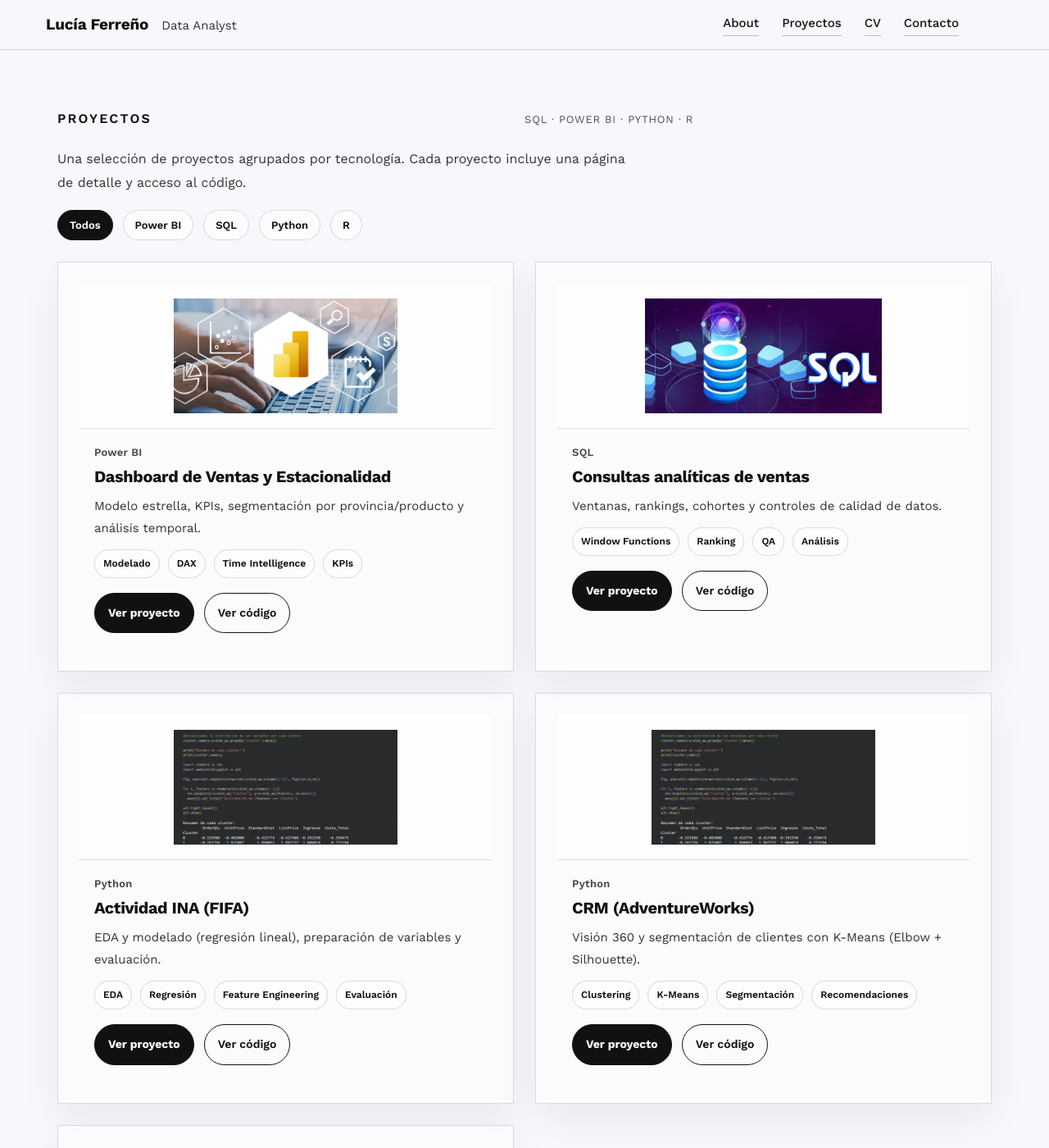
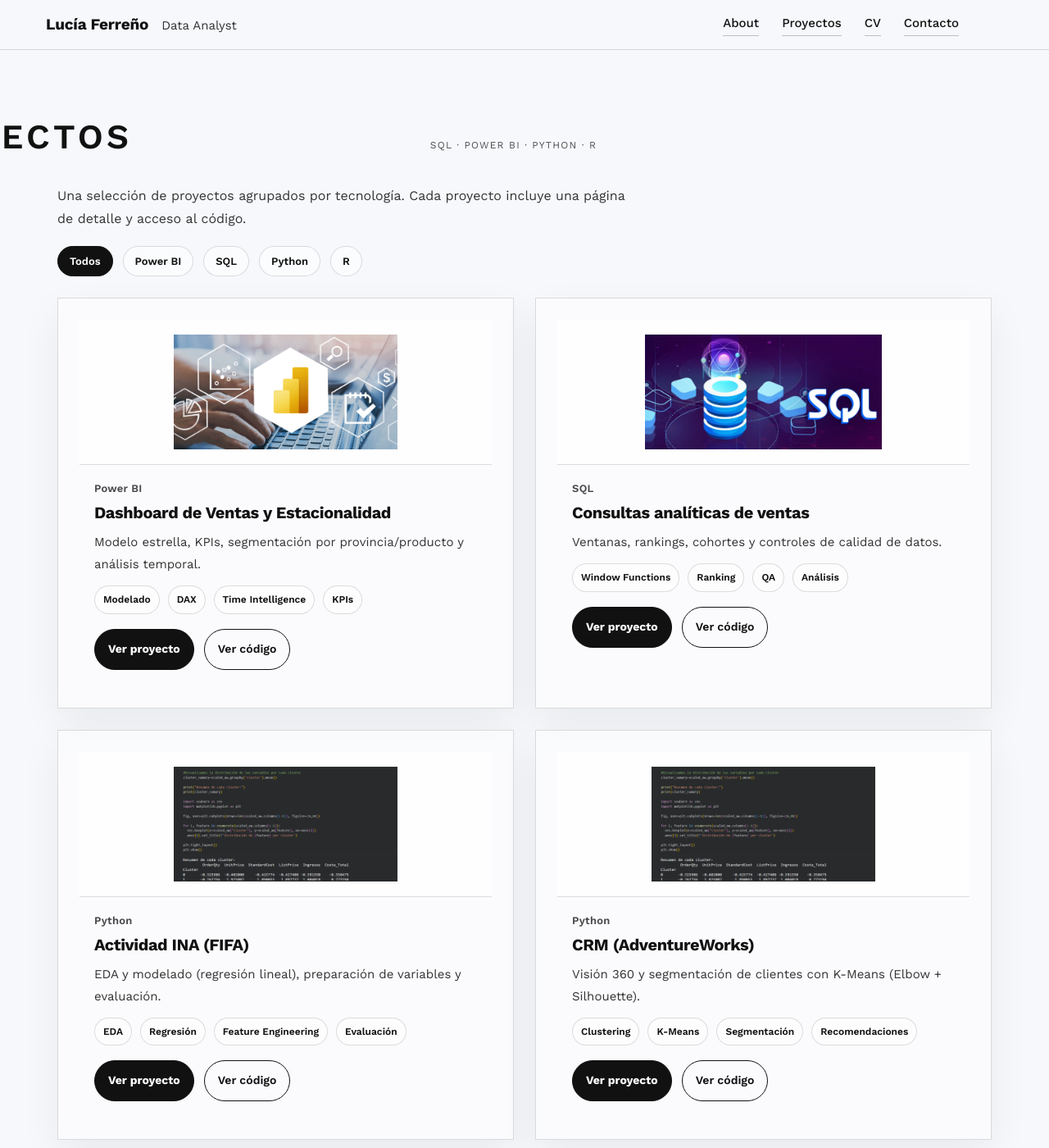
Before and after one commit to lucia-ferreno-pico/Portfolio, a Jekyll site: the page built from projects.md, in a window 1280 px wide and 1400 px high. Shown: the whole window at 82% size. Built offline with Jekyll 4.4.1, drawn with Linux system fonts in a browser that asks for light colours.

Commit message:
Update main.css

```diff
--- a/assets/css/main.css
+++ b/assets/css/main.css
@@ -1137,36 +1137,67 @@ main.container .page{
   padding-left: 56px;
   padding-right: 56px;
 }
+/* =========================
+   PROJECTS: título + tech alineado
+   (para <section class="section projects-page">)
+   ========================= */
 
-/* Alinea el texto de tecnologías a la derecha y lo “pega” al mismo borde que el menú */
-.section--projects .projects-hero{
-  max-width: none; /* quita el límite de 1080px para que pueda llegar al borde derecho */
+/* Título "PROYECTOS" a 42px */
+.projects-page .section-title h2{
+  font-size: 42px !important;
+  letter-spacing: .10em !important;
+  text-transform: uppercase !important;
+  font-weight: 600 !important;
 }
 
-.section--projects .projects-hero__top{
-  width: 100%;
+/* Lleva el header interno de Projects al mismo “borde” del header superior */
+.projects-page .section-title{
+  /* saca el bloque del ancho del container para que llegue al borde */
+  margin-left: calc(50% - 50vw);
+  margin-right: calc(50% - 50vw);
+
+  /* mismos paddings que tu header */
+  padding-left: 56px;
+  padding-right: 110px;
+
+  align-items: baseline;
 }
 
-.section--projects .projects-tech{
+/* Tech a la derecha */
+.projects-page .section-title span{
   margin-left: auto;
   text-align: right;
   white-space: nowrap;
+  text-transform: uppercase;
+  letter-spacing: .10em;
+  font-size: 12px;
+  opacity: .85;
+}
+
+/* Ajuste fino: que el texto termine debajo de "About"
+   (ajusta este valor si queda bajo "Proyectos/CV/Contacto") */
+:root{ --projects-tech-shift: -260px; }
+.projects-page .section-title span{
+  transform: translateX(var(--projects-tech-shift));
+}
+
+/* Cards cuadradas SOLO en projects */
+.projects-page .project-card{
+  border-radius: 0 !important;
 }
 
 /* Mobile */
 @media (max-width: 780px){
-  .container--projects{
+  .projects-page .section-title{
+    margin-left: 0;
+    margin-right: 0;
     padding-left: 20px;
     padding-right: 20px;
   }
-  .section--projects .projects-hero__top{
-    flex-direction: column;
-    align-items: flex-start;
-    gap: 8px;
-  }
-  .section--projects .projects-tech{
-    margin-left: 0;
+  :root{ --projects-tech-shift: 0px; }
+  .projects-page .section-title span{
     text-align: left;
     white-space: normal;
+    transform: none;
   }
 }
```
